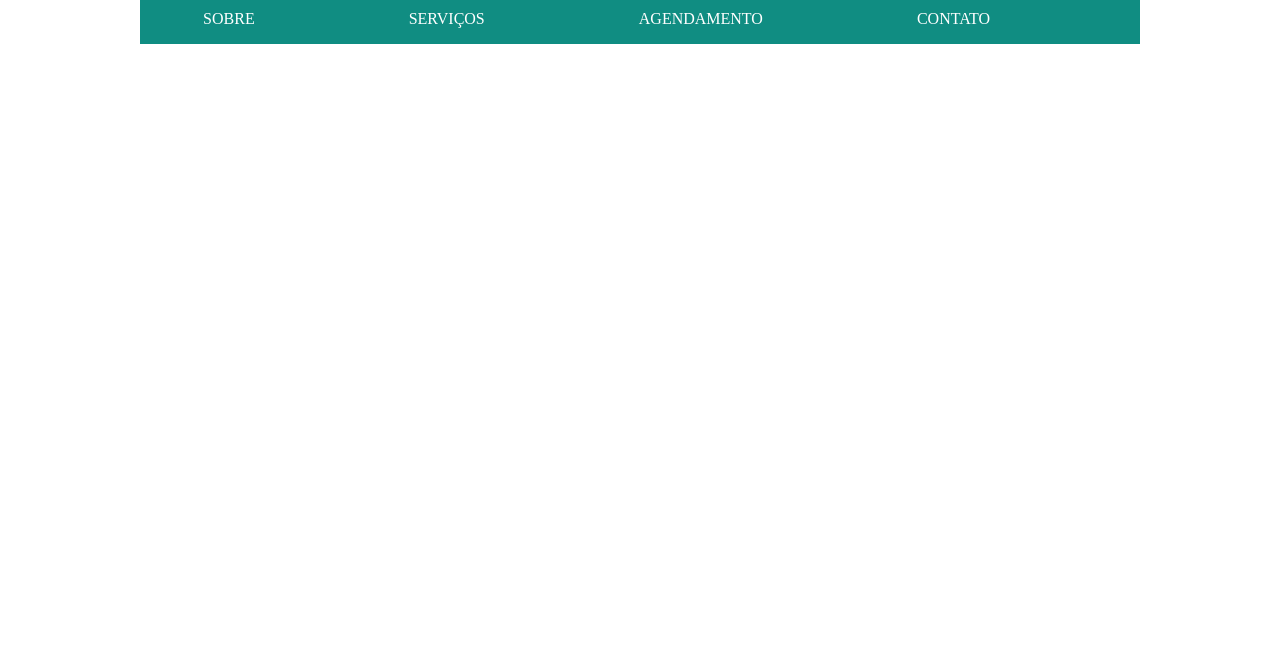
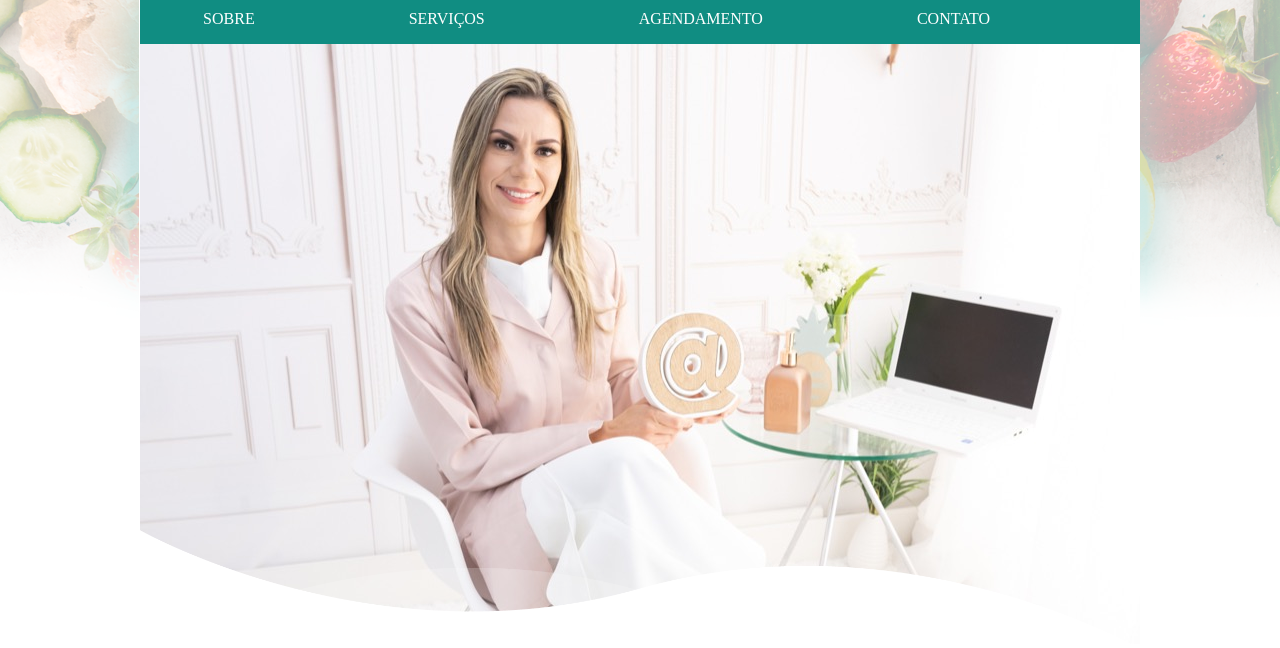
Before and after one commit to celiorafa/fabi.github.io, a plain HTML site: page index.html in a window 1280 px wide. Shown: the part 156-804 px from the top of the page. Drawn offline with Linux system fonts and the light colour scheme.

Commit message:
Update style.css

```diff
--- a/style.css
+++ b/style.css
@@ -1,7 +1,7 @@
 body{
 	margin: 0;
 	padding: 0;
-	background: #ffffff url("./img/bg_geralA.png") center top no-repeat;
+	background: #ffffff url("bg_geralA.png") center top no-repeat;
 
 }
 
@@ -43,7 +43,7 @@ li {
 
 #capa{
 	margin: auto;
-	background-image: url("./img/foto01.jpg");
+	background-image: url("foto01.jpg");
 	max-width: 1000px;
 	height: 600px;
 
```
